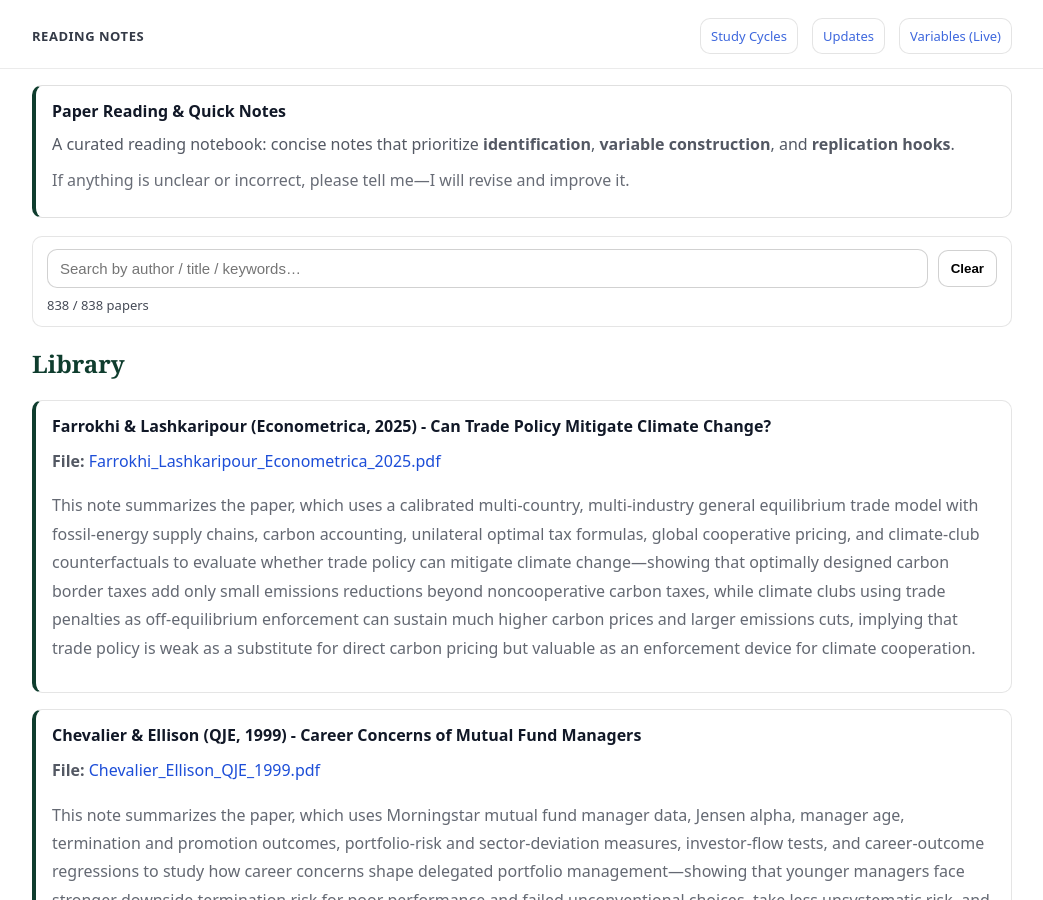
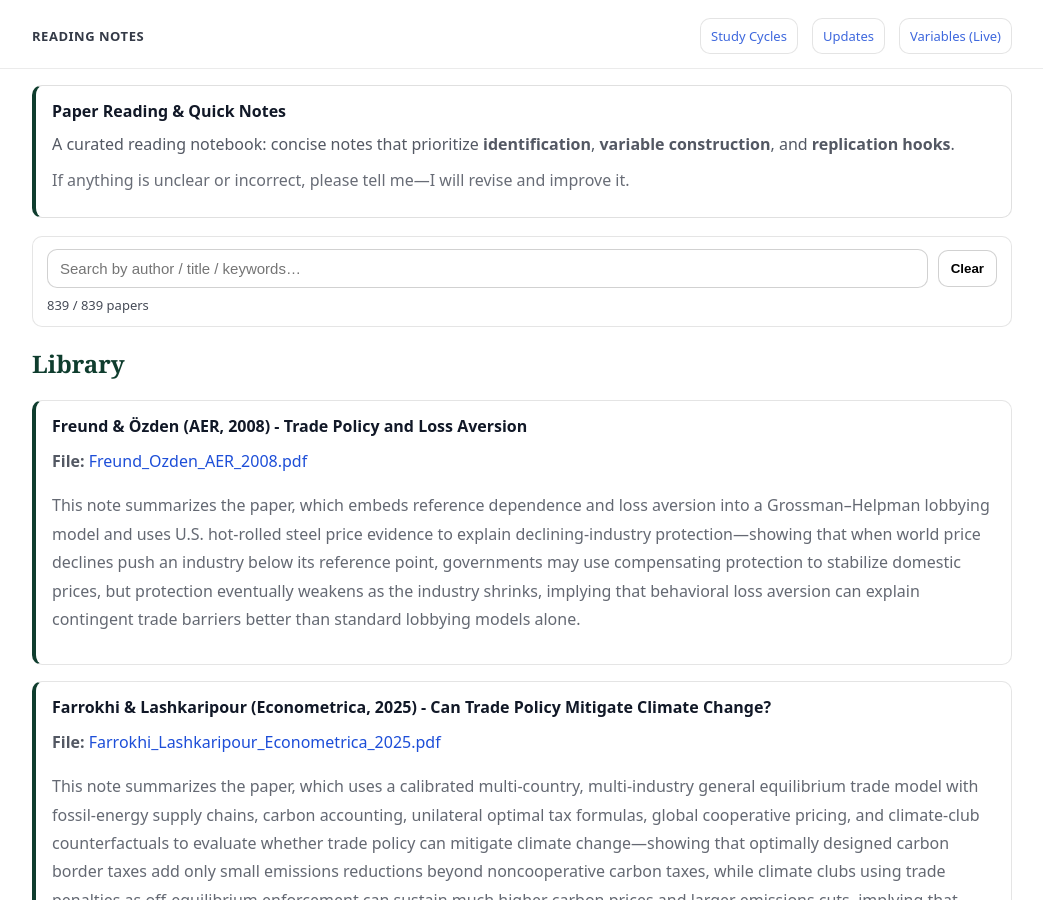
Before and after one commit to yaxinzn/study-archive, a Jekyll site: the page built from reading/index.md, in a window 1280 px wide and 900 px high. Shown: the whole window, without its empty margins (118-1161 px from the left). Built offline with Jekyll 4.4.1, drawn with Linux system fonts in a browser that asks for light colours.

Commit message:
Reading: add/update Freund_Ozden_AER_2008.pdf

```diff
--- a/_data/reading.yml
+++ b/_data/reading.yml
@@ -1,3 +1,7 @@
+- title: "Freund & Özden (AER, 2008) - Trade Policy and Loss Aversion"
+  file: "Freund_Ozden_AER_2008.pdf"
+  desc: "This note summarizes the paper, which embeds reference dependence and loss aversion into a Grossman–Helpman lobbying model and uses U.S. hot-rolled steel price evidence to explain declining-industry protection—showing that when world price declines push an industry below its reference point, governments may use compensating protection to stabilize domestic prices, but protection eventually weakens as the industry shrinks, implying that behavioral loss aversion can explain contingent trade barriers better than standard lobbying models alone."
+
 - title: "Farrokhi & Lashkaripour (Econometrica, 2025) - Can Trade Policy Mitigate Climate Change?"
   file: "Farrokhi_Lashkaripour_Econometrica_2025.pdf"
   desc: "This note summarizes the paper, which uses a calibrated multi-country, multi-industry general equilibrium trade model with fossil-energy supply chains, carbon accounting, unilateral optimal tax formulas, global cooperative pricing, and climate-club counterfactuals to evaluate whether trade policy can mitigate climate change—showing that optimally designed carbon border taxes add only small emissions reductions beyond noncooperative carbon taxes, while climate clubs using trade penalties as off-equilibrium enforcement can sustain much higher carbon prices and larger emissions cuts, implying that trade policy is weak as a substitute for direct carbon pricing but valuable as an enforcement device for climate cooperation."
```
Also changed, not shown: 1 other file.
